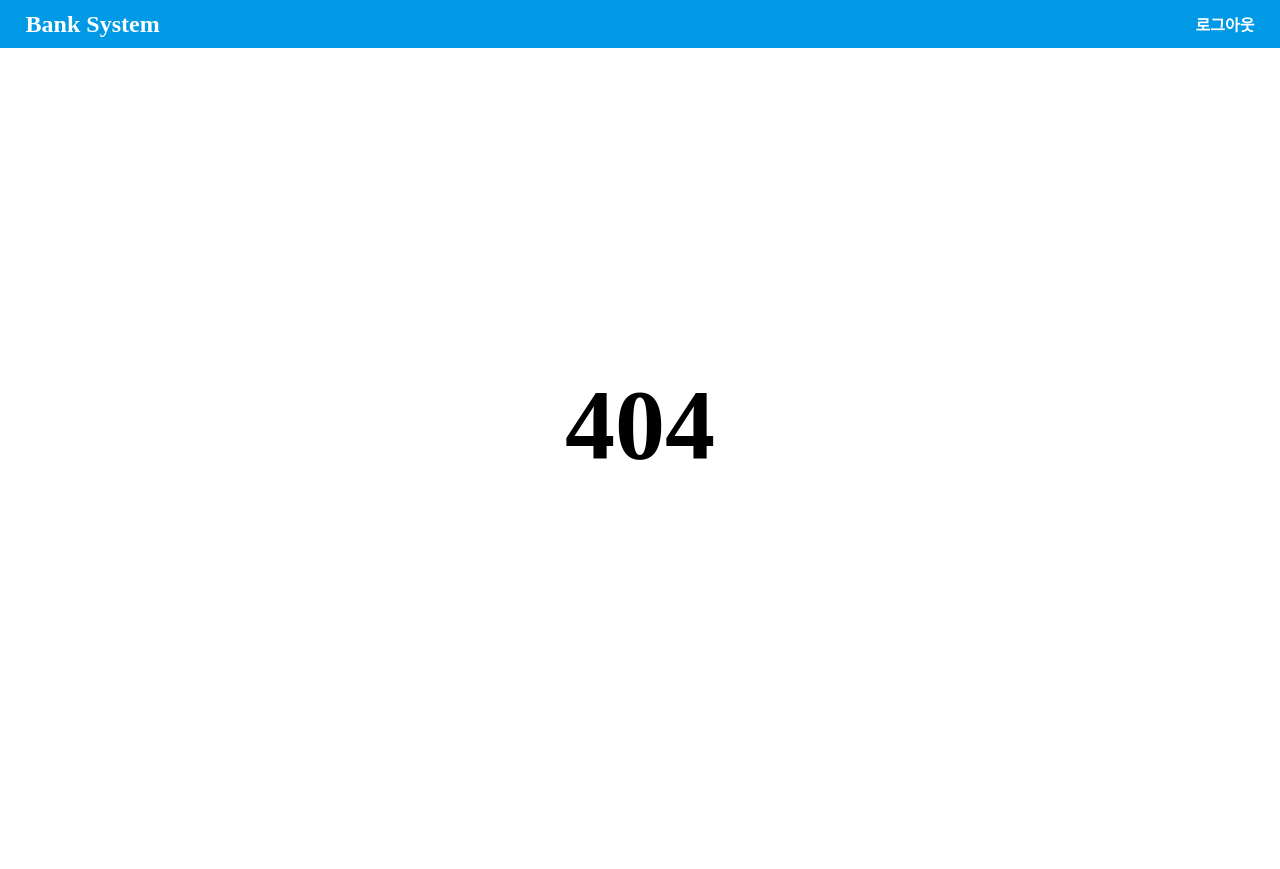
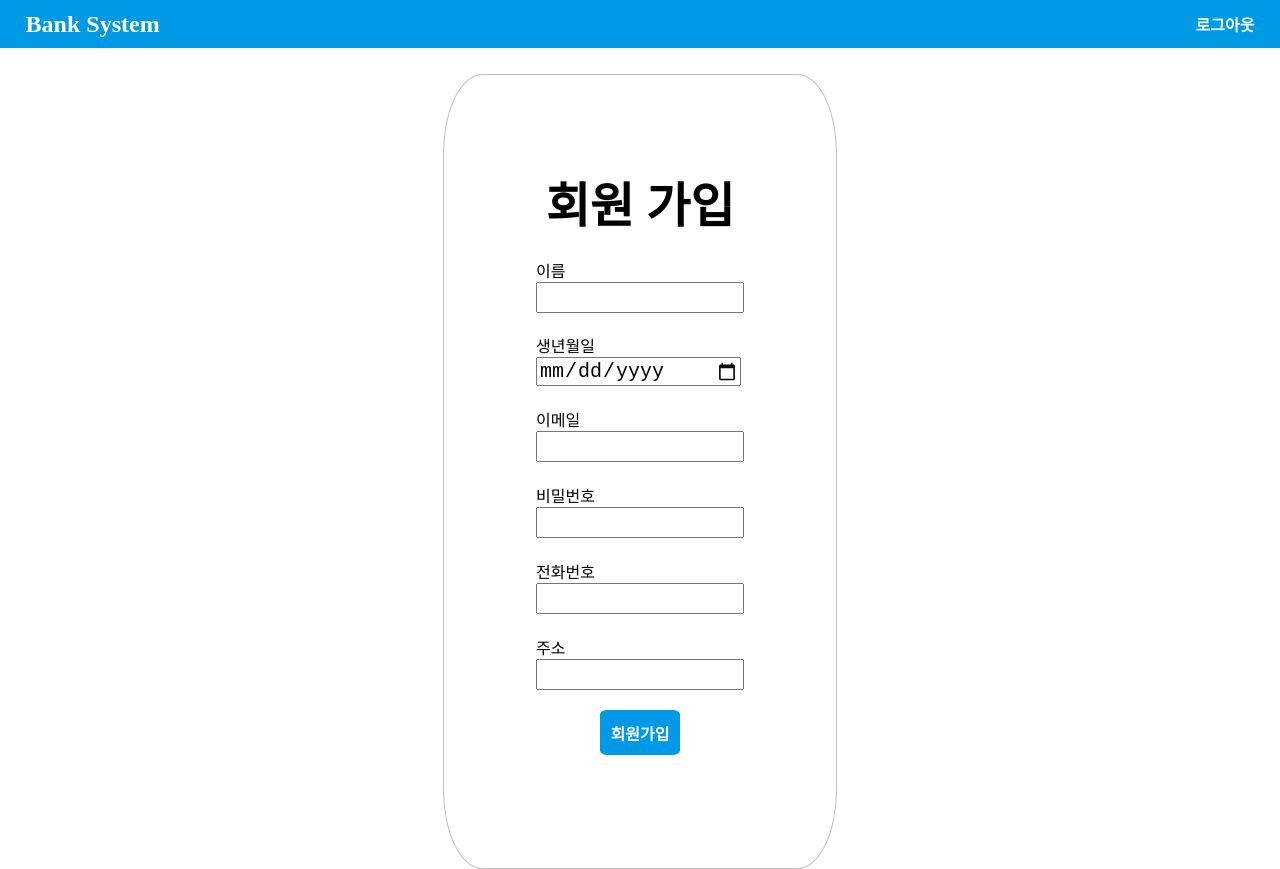
Before and after one commit to yshjft/BankSystemFront, a React (Create React App) app: page /join in a window 1280 px wide. Before the commit this address had no page. Before the commit the page ends 800 px from the top, so only its background shows below. Built offline with nearby package versions, Linux system fonts and the light colour scheme.

Commit message:
join page 목업

```diff
--- a/public/index.html
+++ b/public/index.html
@@ -24,7 +24,7 @@
       work correctly both with client-side routing and a non-root public URL.
       Learn how to configure a non-root public URL by running `npm run build`.
     -->
-    <title>React App</title>
+    <title>Bank System</title>
   </head>
   <body>
     <noscript>You need to enable JavaScript to run this app.</noscript>
--- a/src/components/button/index.module.scss
+++ b/src/components/button/index.module.scss
@@ -7,3 +7,6 @@
   font-weight: bold;
   color: white;
 }
+.button:hover {
+  cursor: pointer;
+}
--- a/src/components/common/Header/index.module.scss
+++ b/src/components/common/Header/index.module.scss
@@ -5,7 +5,6 @@
   background-color: #0099e6;
   height: 6%;
   font-weight: bold;
-
   .projName {
     margin: 2%;
     font-size: 150%;
--- /dev/null
+++ b/src/pages/JoinPage/JoinContainer/index.jsx
@@ -0,0 +1,13 @@
+import React from 'react'
+import Layout from '../../../components/common/Layout'
+import JoinPresenter from '../../../presenters/Auth/JoinPresenter'
+
+const JoinContainer = (props) => {
+  return (
+    <Layout>
+      <JoinPresenter />
+    </Layout>
+  )
+}
+
+export default JoinContainer
--- /dev/null
+++ b/src/pages/JoinPage/index.jsx
@@ -0,0 +1,8 @@
+import React from 'react'
+import JoinContainer from './JoinContainer'
+
+const JoinPage = () => {
+  return <JoinContainer />
+}
+
+export default JoinPage
--- a/src/pages/index.js
+++ b/src/pages/index.js
@@ -1,3 +1,4 @@
 export {default as MainPage} from './MainPage'
+export {default as JoinPage} from './JoinPage'
 export {default as TestPage} from './TestPage'
 export {default as NotFoundPage} from './NotFound'
--- /dev/null
+++ b/src/presenters/Auth/JoinPresenter.jsx
@@ -0,0 +1,47 @@
+import React from 'react'
+import StandardButton from '../../components/button/StandardButton'
+import {NavLink} from 'react-router-dom'
+import styles from './index.module.scss'
+
+const LoginPresenter = () => {
+  function test2() {
+    console.log('test2')
+  }
+
+  return (
+    <div className={styles.joinArea}>
+      <div className={styles.layout}>
+        <div className={styles.title}>회원 가입</div>
+        <div className={styles.inputArea}>
+          <div>이름</div>
+          <input />
+        </div>
+        <div className={styles.inputArea}>
+          <div>생년월일</div>
+          <input type={'date'} />
+        </div>
+        <div className={styles.inputArea}>
+          <div>이메일</div>
+          <input type={'email'} />
+        </div>
+        <div className={styles.inputArea}>
+          <div>비밀번호</div>
+          <input type={'password'} />
+        </div>
+        <div className={styles.inputArea}>
+          <div>전화번호</div>
+          <input />
+        </div>
+        <div className={styles.inputArea}>
+          <div>주소</div>
+          <input />
+        </div>
+        <div className={styles.buttonArea}>
+          <StandardButton content="회원가입" clickFunc={test2} />
+        </div>
+      </div>
+    </div>
+  )
+}
+
+export default LoginPresenter
--- a/src/presenters/Auth/LoginPresenter.jsx
+++ b/src/presenters/Auth/LoginPresenter.jsx
@@ -1,6 +1,7 @@
 import React from 'react'
+import StandardButton from '../../components/button/StandardButton'
+import {NavLink} from 'react-router-dom'
 import styles from './index.module.scss'
-import StandardButton from '../../components/button/StandardButton'
 
 const LoginPresenter = () => {
   function test() {
@@ -22,6 +23,11 @@ const LoginPresenter = () => {
         <div className={styles.buttonArea}>
           <StandardButton content="로그인" clickFunc={test} />
         </div>
+        <div className={styles.joinArea}>
+          <NavLink to="/join" className={styles.link}>
+            회원 가입
+          </NavLink>
+        </div>
       </div>
     </div>
   )
--- a/src/presenters/Auth/index.module.scss
+++ b/src/presenters/Auth/index.module.scss
@@ -1,4 +1,4 @@
-.loginArea {
+.loginArea, .joinArea {
   display: flex;
   justify-content: center;
   align-items: center;
@@ -25,7 +25,16 @@
       }
     }
     .buttonArea {
+      margin-bottom: 10%;
       text-align: center;
+    }
+    .joinArea {
+      margin-bottom: 10%;
+      text-align: center;
+      .link {
+        text-decoration: none;
+        color: #0099e6;
+      }
     }
   }
 }
```
Also changed, not shown: src/route.js (+5 -8 lines).
